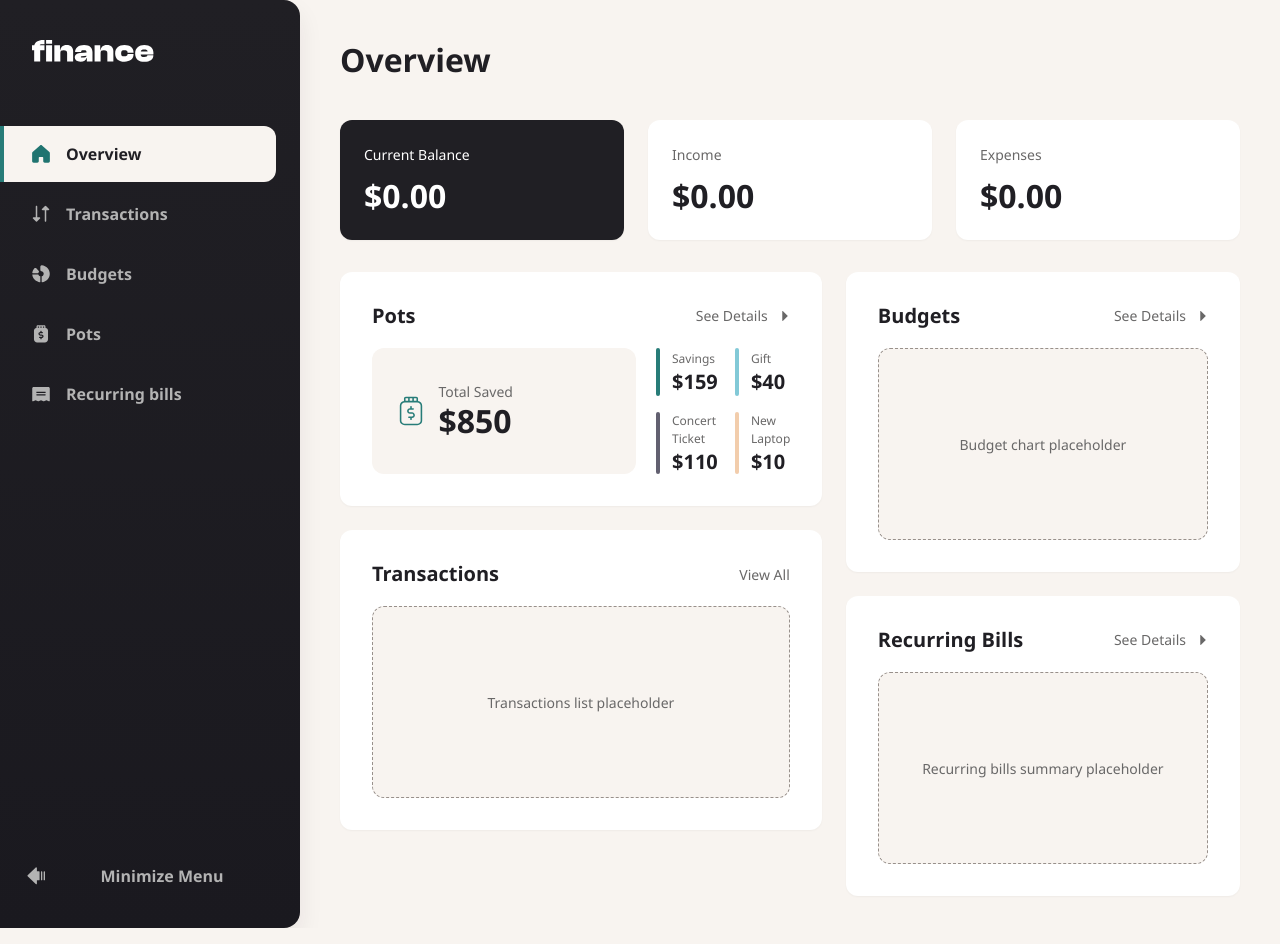
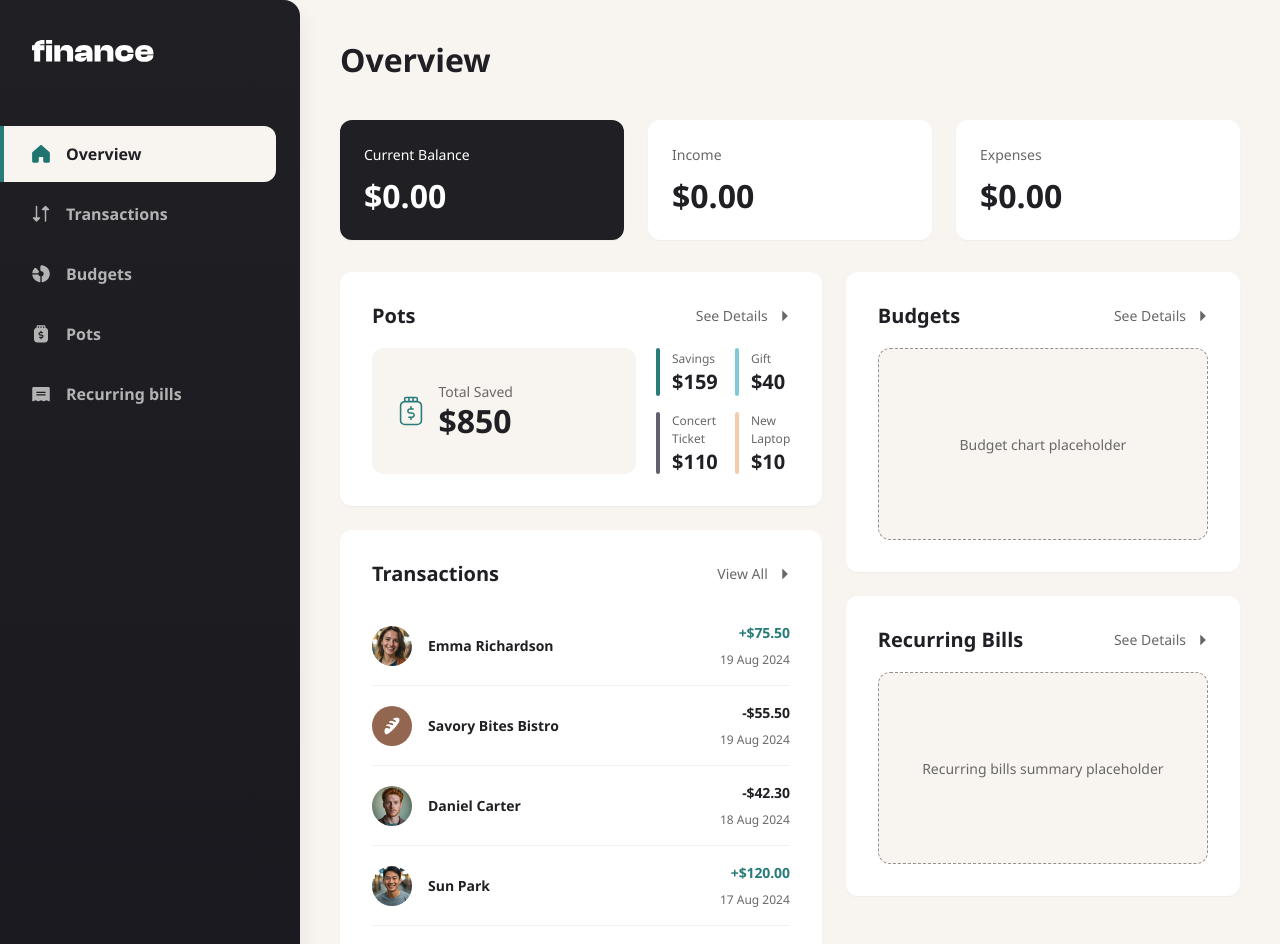
Before and after one commit to dkdurden/finance_helper, a Next.js app in the folder apps/web/: page /overview in a window 1280 px wide. Shown: the top 944 px of the page. Built offline with nearby package versions, Linux system fonts and the light colour scheme.

Commit message:
Build overview transactions panel

```diff
--- a/apps/web/src/app/overview/page.module.css
+++ b/apps/web/src/app/overview/page.module.css
@@ -39,15 +39,6 @@
   font-size: var(--text-preset-2-size);
   font-weight: var(--text-preset-2-weight);
   line-height: var(--text-preset-2-line-height);
-}
-
-.panelAction {
-  border: 0;
-  background: transparent;
-  padding: 0;
-  color: var(--color-grey-500);
-  font: inherit;
-  cursor: pointer;
 }
 
 .potsLayout {
@@ -157,6 +148,92 @@
   gap: 0.125rem;
 }
 
+.transactionsList {
+  display: grid;
+}
+
+.transactionRow {
+  display: grid;
+}
+
+.transactionRowContent {
+  display: grid;
+  grid-template-columns: minmax(0, 1fr) auto;
+  gap: var(--space-250);
+  align-items: center;
+  min-height: 2.75rem;
+  padding-block: var(--space-200);
+}
+
+.transactionIdentity {
+  display: grid;
+  grid-template-columns: auto minmax(0, 1fr);
+  gap: var(--space-200);
+  align-items: center;
+  min-width: 0;
+}
+
+.transactionAvatar {
+  width: 2.5rem;
+  height: 2.5rem;
+  border-radius: 999px;
+  object-fit: cover;
+}
+
+.transactionDetails {
+  min-width: 0;
+}
+
+.transactionName,
+.transactionAmount,
+.transactionDate {
+  margin: 0;
+}
+
+.transactionName {
+  color: var(--color-grey-900);
+  font-size: var(--text-preset-4-bold-size);
+  font-weight: var(--text-preset-4-bold-weight);
+  line-height: var(--text-preset-4-bold-line-height);
+}
+
+.transactionDate {
+  color: var(--color-grey-500);
+  font-size: var(--text-preset-5-size);
+  font-weight: var(--text-preset-5-weight);
+  line-height: var(--text-preset-5-line-height);
+}
+
+.transactionMeta {
+  min-width: 5.5rem;
+  display: grid;
+  gap: var(--space-100);
+  justify-items: end;
+  align-content: center;
+  text-align: right;
+}
+
+.transactionAmount {
+  font-size: var(--text-preset-4-bold-size);
+  font-weight: var(--text-preset-4-bold-weight);
+  line-height: var(--text-preset-4-bold-line-height);
+  letter-spacing: -0.01em;
+}
+
+.transactionAmountPositive {
+  color: var(--color-green);
+}
+
+.transactionAmountNegative {
+  color: var(--color-grey-900);
+}
+
+.transactionDivider {
+  height: 1px;
+  margin-top: 0;
+  background: var(--color-grey-100);
+}
+
 .placeholderBlock {
   display: grid;
   place-items: center;
@@ -207,4 +284,15 @@
     grid-template-columns: 1fr;
     gap: var(--space-200);
   }
+
+  .transactionRowContent,
+  .transactionIdentity {
+    grid-template-columns: 1fr;
+  }
+
+  .transactionMeta {
+    min-width: 0;
+    justify-items: start;
+    text-align: left;
+  }
 }
--- a/apps/web/src/app/overview/page.tsx
+++ b/apps/web/src/app/overview/page.tsx
@@ -3,6 +3,44 @@ import { AppShell } from "@/components/layout/AppShell";
 import { Button } from "@/components/button/Button";
 import { OverviewSummaryCard } from "@/features/overview/components/OverviewSummaryCard";
 import styles from "./page.module.css";
+
+const recentTransactions = [
+  {
+    name: "Emma Richardson",
+    date: "19 Aug 2024",
+    amount: "+$75.50",
+    positive: true,
+    avatar: "/images/avatars/emma-richardson.jpg",
+  },
+  {
+    name: "Savory Bites Bistro",
+    date: "19 Aug 2024",
+    amount: "-$55.50",
+    positive: false,
+    avatar: "/images/avatars/savory-bites-bistro.jpg",
+  },
+  {
+    name: "Daniel Carter",
+    date: "18 Aug 2024",
+    amount: "-$42.30",
+    positive: false,
+    avatar: "/images/avatars/daniel-carter.jpg",
+  },
+  {
+    name: "Sun Park",
+    date: "17 Aug 2024",
+    amount: "+$120.00",
+    positive: true,
+    avatar: "/images/avatars/sun-park.jpg",
+  },
+  {
+    name: "Urban Services Hub",
+    date: "17 Aug 2024",
+    amount: "-$65.00",
+    positive: false,
+    avatar: "/images/avatars/urban-services-hub.jpg",
+  },
+];
 
 export default function Home() {
   return (
@@ -82,11 +120,42 @@ export default function Home() {
           <section className={styles.panel} aria-label="Transactions section">
             <div className={styles.panelHeader}>
               <h2 className={styles.panelTitle}>Transactions</h2>
-              <button className={styles.panelAction} type="button">
-                View All
-              </button>
+              <Button variant="tertiary">View All</Button>
             </div>
-            <div className={styles.placeholderBlock}>Transactions list placeholder</div>
+
+            <div className={styles.transactionsList}>
+              {recentTransactions.map((transaction, index) => (
+                <article className={styles.transactionRow} key={`${transaction.name}-${transaction.date}`}>
+                  <div className={styles.transactionRowContent}>
+                    <div className={styles.transactionIdentity}>
+                      <Image
+                        src={transaction.avatar}
+                        alt=""
+                        width={40}
+                        height={40}
+                        className={styles.transactionAvatar}
+                      />
+                      <div className={styles.transactionDetails}>
+                        <p className={styles.transactionName}>{transaction.name}</p>
+                      </div>
+                    </div>
+
+                    <div className={styles.transactionMeta}>
+                      <p
+                        className={`${styles.transactionAmount} ${
+                          transaction.positive ? styles.transactionAmountPositive : styles.transactionAmountNegative
+                        }`}
+                      >
+                        {transaction.amount}
+                      </p>
+                      <p className={styles.transactionDate}>{transaction.date}</p>
+                    </div>
+                  </div>
+
+                  {index < recentTransactions.length - 1 ? <div className={styles.transactionDivider} aria-hidden="true" /> : null}
+                </article>
+              ))}
+            </div>
           </section>
         </div>
 
```
